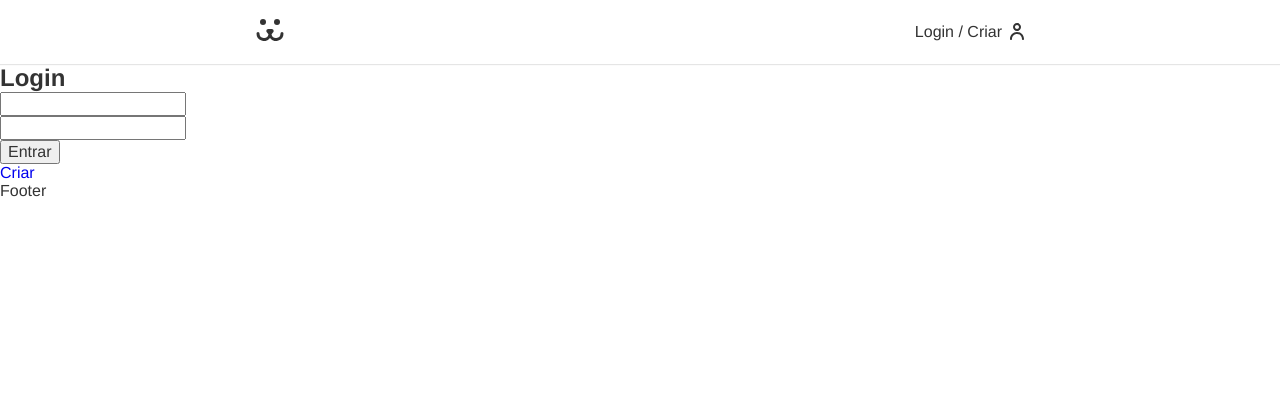
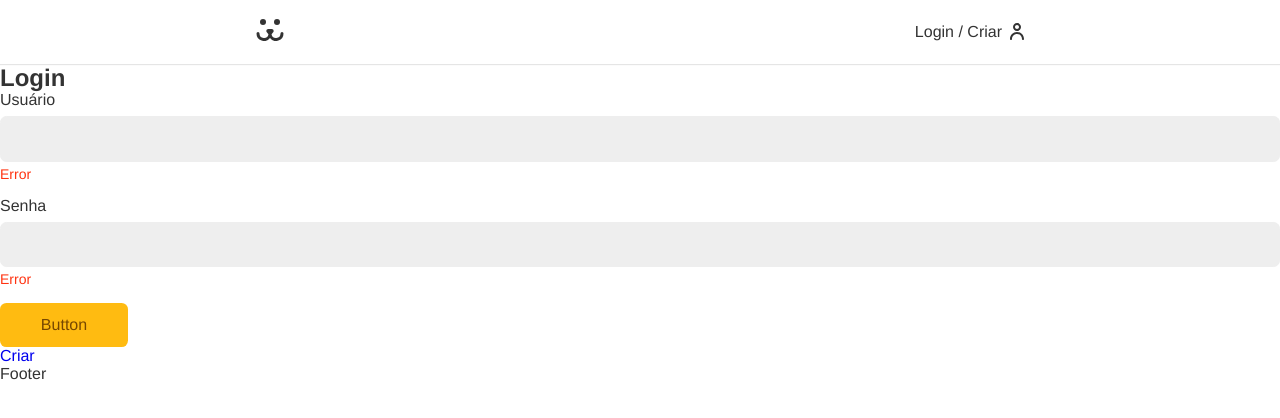
Before and after one commit to hiago08/Dogs, a React (Create React App) app: page /login in a window 1280 px wide. Shown: the top 418 px of the page. Built offline with nearby package versions, Linux system fonts and the light colour scheme.

Commit message:
added form components and styles

```diff
--- /dev/null
+++ b/src/Components/Forms/Button.js
@@ -0,0 +1,12 @@
+import React from 'react';
+import styles from './Button.module.css';
+
+const Button = ({ children, ...props }) => {
+  return (
+    <button {...props} className={styles.button}>
+      Button
+    </button>
+  );
+};
+
+export default Button;
--- /dev/null
+++ b/src/Components/Forms/Button.module.css
@@ -0,0 +1,24 @@
+.button{
+    font-size: 1rem;
+    font-family: var(--type-first);
+    cursor: pointer;
+    border: none;
+    border-radius: .4rem;
+    background: #fb1;
+    color: #764701;
+    padding: .8rem 1.2rem;
+    min-width: 8rem;
+    box-sizing: border-box;
+    transition: .1s;
+}
+
+.button:hover,
+.button:focus{
+    outline: none;
+    box-shadow: 0 0 0 3px #fea, 0 0 0 4px #fb1;
+}
+
+.button:disabled{
+    opacity: .5;
+    cursor: wait;
+}
--- /dev/null
+++ b/src/Components/Forms/Input.js
@@ -0,0 +1,16 @@
+import React from 'react';
+import styles from './Input.module.css';
+
+const Input = ({ label, type, name }) => {
+  return (
+    <div className={styles.wrapper}>
+      <label className={styles.label} htmlFor={name}>
+        {label}
+      </label>
+      <input id={name} name={name} className={styles.input} type={type} />
+      <p className={styles.error}>Error</p>
+    </div>
+  );
+};
+
+export default Input;
--- /dev/null
+++ b/src/Components/Forms/Input.module.css
@@ -0,0 +1,36 @@
+.wrapper{
+    margin-bottom: 1rem;
+
+}
+
+.input{
+    border: 1px solid #eee;
+    display: block;
+    width: 100%;
+    font-size: 1rem;
+    padding: .8rem;
+    border-radius: .4rem;
+    background: #eee;
+    transition: .1s;
+}
+
+.input:focus,
+.input:hover{
+    outline: none;
+    border-color: #fb1;
+    background: white;
+    box-shadow: 0 0 0 3px #fea;
+}
+
+.label{
+    display: block;
+    font-size: 1rem;
+    line-height: 1;
+    padding-bottom: .5rem;
+}
+
+.error{
+    color: #f31;
+    font-size: .875rem;
+    margin-top: .25rem;
+}
--- a/src/Components/Login/LoginForm.js
+++ b/src/Components/Login/LoginForm.js
@@ -1,5 +1,7 @@
 import React from 'react';
 import { Link } from 'react-router-dom';
+import Button from '../Forms/Button';
+import Input from '../Forms/Input';
 
 const LoginForm = () => {
   const [username, setUsername] = React.useState('');
@@ -22,17 +24,9 @@
     <section>
       <h1>Login</h1>
       <form action="" onSubmit={handleSubmit}>
-        <input
-          type="text"
-          value={username}
-          onChange={({ target }) => setUsername(target.value)}
-        />
-        <input
-          type="text"
-          value={password}
-          onChange={({ target }) => setPassword(target.value)}
-        />
-        <button>Entrar</button>
+        <Input label="Usuário" type="text" name="username" />
+        <Input label="Senha" type="password" name="password" />
+        <Button> </Button>
       </form>
       <Link to="/login/create">Criar</Link>
     </section>
```
